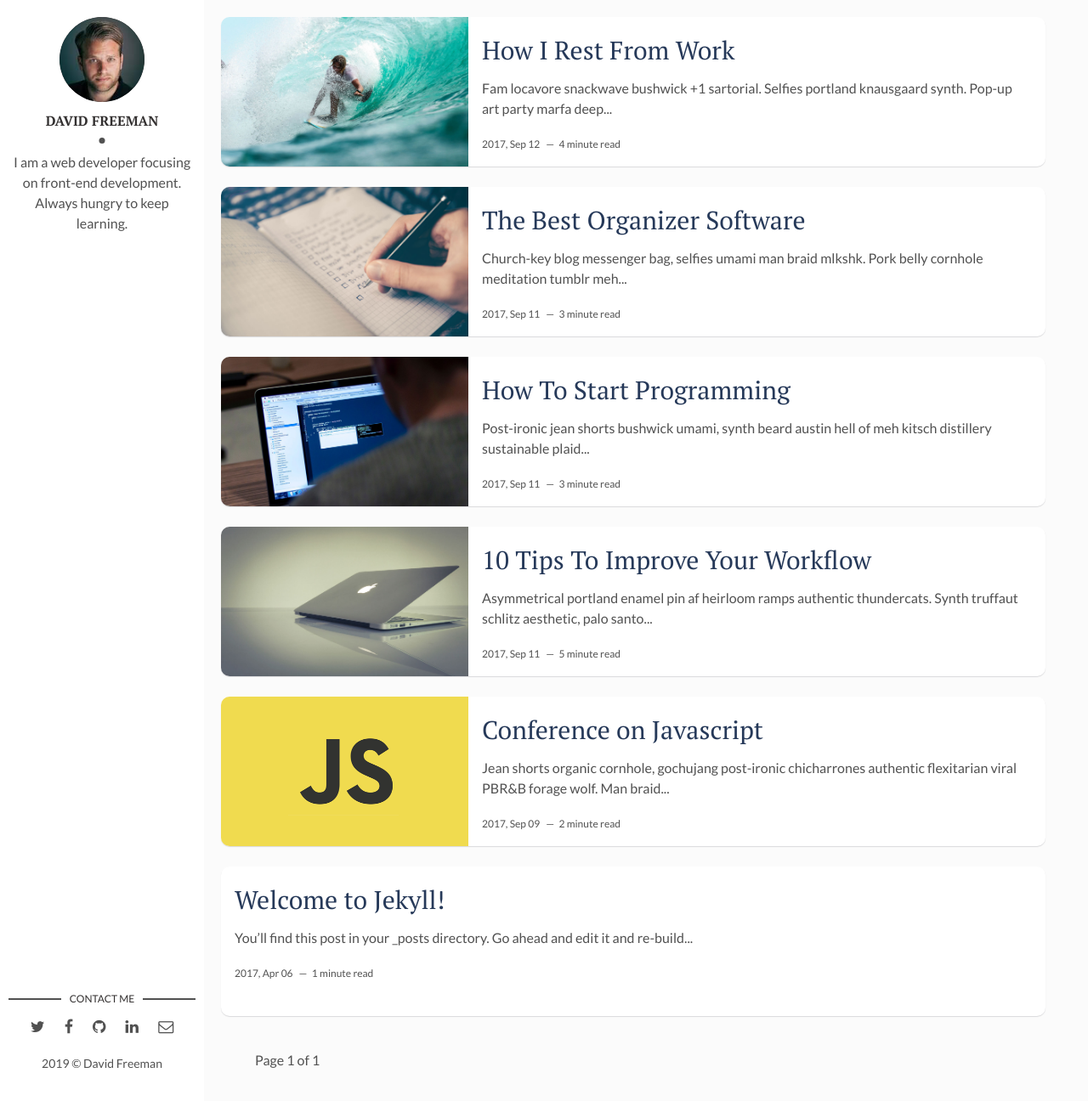
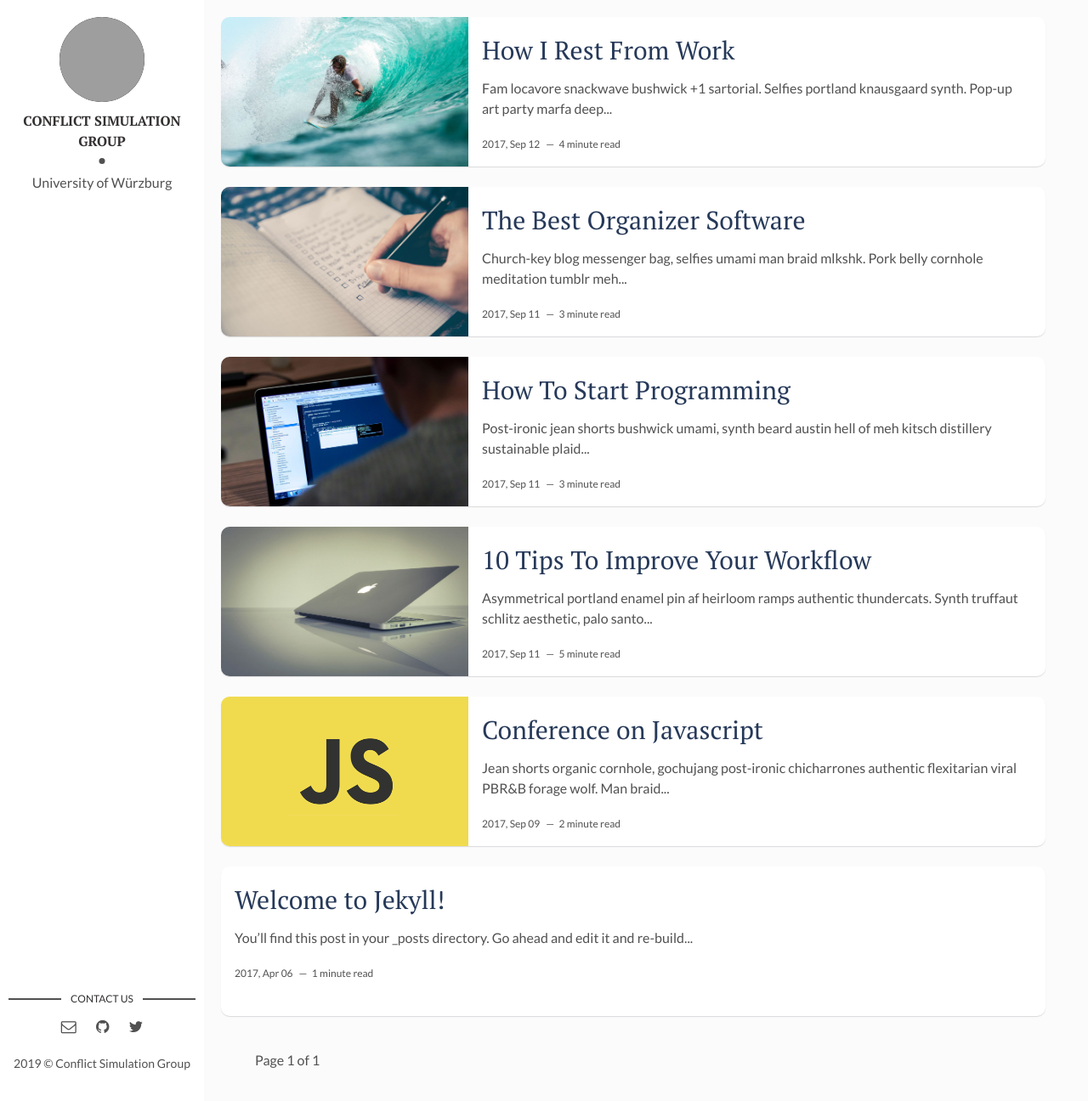
Before and after one commit to cosimwue/cosimwue.github.io, a Jekyll site: the page built from index.html, in a window 1280 px wide and 1296 px high. Shown: the whole window at 85% size. Built offline with Jekyll 4.4.1, drawn with Linux system fonts in a browser that asks for light colours; the list of posts is cut into pages by our own code; grey boxes are pictures that could not be loaded.

Commit message:
now hopefully really with the flexible-jekyll theme

```diff
--- a/_config.yml
+++ b/_config.yml
@@ -1,25 +1,22 @@
-title: Hello, world! I'm David Freeman
+title: Conflict Simulation Group
 description: > # this means to ignore newlines until "baseurl:"
-  Write an awesome description for your new site here. You can edit this
-  line in _config.yml. It will appear in your document head meta (for
-  Google search results) and in your feed.xml site description.
-permalink: ':title/'
+  The Conflict Simulation Group at the University of Würzburg
 baseurl: "/flexible-jekyll" # the subpath of your site, e.g. /blog
 url: "" # the base hostname & protocol for your site, e.g. http://example.com
 site-twitter: #if your site has a twitter account, enter it here
 
 # Author Settings
-author: David Freeman # add your name
-author-img: david-freeman.jpg # add your photo
-about-author: I am a web developer focusing on front-end development. Always hungry to keep learning. # add description
-social-twitter: # add your Twitter handle
+author: Conflict Simulation Group # add your name
+author-img: logo.svg # add your photo
+about-author: University of Würzburg # add description
+social-twitter: stpielstroem # add your Twitter handle
 social-facebook: # add your Facebook handle
-social-github: artemsheludko # add your Github handle
+social-github: https://github.com/cosimwue # add your Github handle
 social-linkedin: # add your Linkedin handle
-social-email: # add your Email address
+social-email: pielstroem@biozentrum.uni-wuerzburg.de # add your Email address
 
 # Disqus
-discus-identifier: mr-brown # add your discus identifier
+discus-identifier: # add your discus identifier
 
 # Tracker
 analytics: # Google Analytics
--- a/_layouts/main.html
+++ b/_layouts/main.html
@@ -11,36 +11,52 @@ layout: default
       <div class="author-name">{{site.author}}</div>
       <p>{{site.about-author}}</p>
     </div>
+    <!--
+    <div class="about">
+      <p>About</p>
+      <p>The Prussian Kriegsspiel</p>
+      <p>Educational Games</p>
+      <p>Publications</p>
+    </div>
+    -->
   </header> <!-- End Header -->
+
   <footer>
     <section class="contact">
-      <h3 class="contact-title">Contact me</h3>
+      <h3 class="contact-title">Contact us</h3>
       <ul>
+        {% if site.social-email %}
+          <li class="email"><a href="mailto:{{site.social-email}}"><i class="fa fa-envelope-o"></i></a></li>
+        {% else %}
+          <li class="email"><a href="mailto:example.david@blog.com"><i class="fa fa-envelope-o" aria-hidden="true"></i></a></li>
+        {% endif %}
+
+        {% if site.social-github %}
+          <li class="github"><a href="http://github.com/{{site.social-github}}" target="_blank"><i class="fa fa-github"></i></a></li>
+        {% else %}
+          <li class="github"><a href="http://github.com/" target="_blank"><i class="fa fa-github" aria-hidden="true"></i></a></li>
+        {% endif %}
+
         {% if site.social-twitter %}
           <li><a href="https://twitter.com/{{ site.social-twitter }}" target="_blank"><i class="fa fa-twitter" aria-hidden="true"></i></a></li>
         {% else %}
           <li><a href="https://twitter.com/artemsheludko_" target="_blank"><i class="fa fa-twitter" aria-hidden="true"></i></a></li>
         {% endif %}
+
+        <!--
         {% if site.social-facebook %}
           <li><a href="https://facebook.com/{{ site.social-facebook }}" target="_blank"><i class="fa fa-facebook" aria-hidden="true"></i></a></li>
         {% else %}
           <li><a href="https://facebook.com/" target="_blank"><i class="fa fa-facebook" aria-hidden="true"></i></a></li>
         {% endif %}
-        {% if site.social-github %}
-          <li class="github"><a href="http://github.com/{{site.social-github}}" target="_blank"><i class="fa fa-github"></i></a></li>
-        {% else %}
-          <li class="github"><a href="http://github.com/" target="_blank"><i class="fa fa-github" aria-hidden="true"></i></a></li>
-        {% endif %}
+
         {% if site.social-linkedin %}
           <li class="linkedin"><a href="https://in.linkedin.com/in/{{site.social-linkedin}}" target="_blank"><i class="fa fa-linkedin"></i></a></li>
         {% else %}
           <li class="linkedin"><a href="https://in.linkedin.com/" target="_blank"><i class="fa fa-linkedin" aria-hidden="true"></i></a></li>
         {% endif %}
-        {% if site.social-email %}
-          <li class="email"><a href="mailto:{{site.social-email}}"><i class="fa fa-envelope-o"></i></a></li>
-        {% else %}
-          <li class="email"><a href="mailto:example.david@blog.com"><i class="fa fa-envelope-o" aria-hidden="true"></i></a></li>
-        {% endif %}
+        -->
+
       </ul>
     </section> <!-- End Section Contact -->
     <div class="copyright">
```
Also changed, not shown: assets/img/david-freeman.jpg (deleted).
